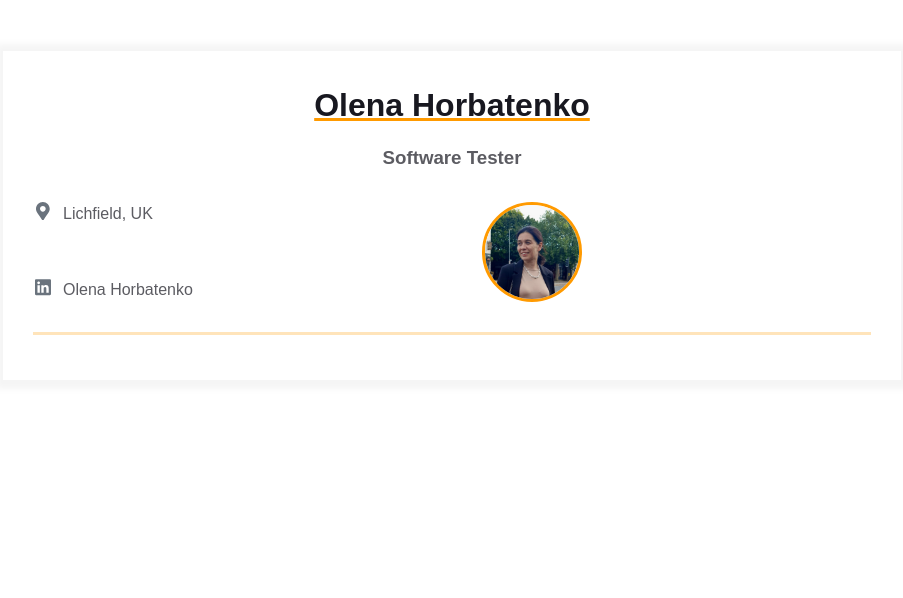
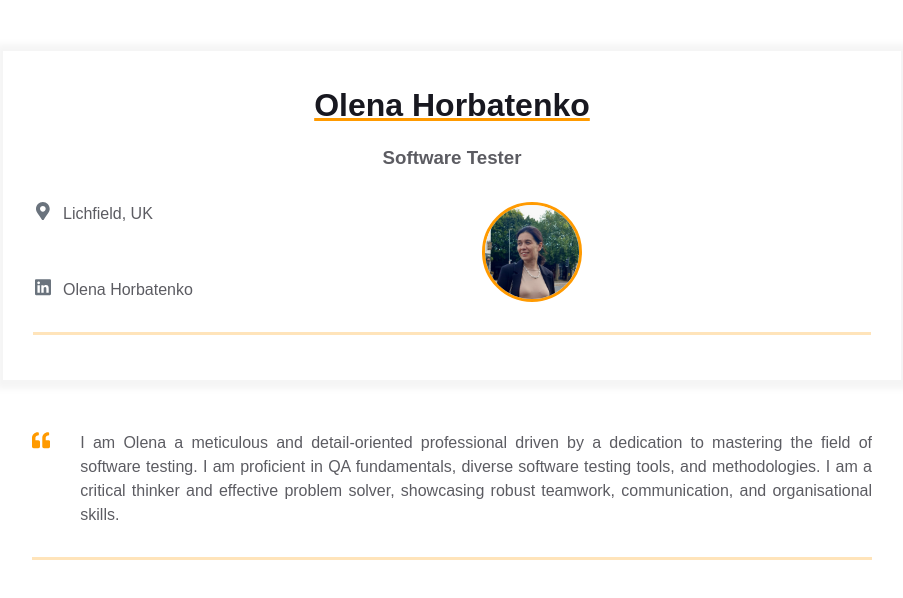
Before and after one commit to OlenaHorbatenko/homepage, a plain HTML site: page index.html in a window 1280 px wide. Shown: the whole page, without its empty margins (188-1091 px from the left). Drawn offline with Linux system fonts and the light colour scheme.

Commit message:
Add intro block with personal introduction and SVG icon

```diff
--- a/index.html
+++ b/index.html
@@ -56,6 +56,31 @@
           </div>
         </div>
       </div>
+      <div class="container">
+        <div class="resume__block">
+          <div class="intro">
+            <div class="intro__icon-wrapper">
+              <svg class="intro__icon" xmlns="http://www.w3.org/2000/svg" viewBox="0 0 512 512">
+                <path
+                  d="M464 256h-80v-64c0-35.3 28.7-64 64-64h8c13.3 0 24-10.7
+                  24-24V56c0-13.3-10.7-24-24-24h-8c-88.4 0-160 71.6-160 160v240c0
+                  26.5 21.5 48 48 48h128c26.5 0 48-21.5
+                  48-48V304c0-26.5-21.5-48-48-48zm-288 0H96v-64c0-35.3 28.7-64
+                  64-64h8c13.3 0 24-10.7 24-24V56c0-13.3-10.7-24-24-24h-8C71.6 32 0
+                  103.6 0 192v240c0 26.5 21.5 48 48 48h128c26.5 0
+                  48-21.5 48-48V304c0-26.5-21.5-48-48-48z"
+                ></path>
+              </svg>
+            </div>
+            <p class="intro_text">I am Olena a meticulous and detail-oriented professional
+               driven by a dedication to mastering the field of software testing. I am proficient
+               in QA fundamentals, diverse software testing tools, and methodologies. I am a critical
+               thinker and effective problem solver, showcasing robust teamwork, communication,
+               and organisational skills.
+              </p>
+          </div>
+        </div>
+      </div>
     </main>
   </body>
 </html>
```
